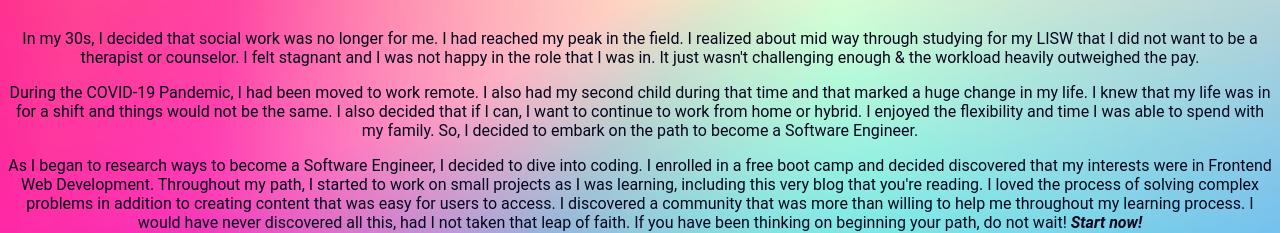
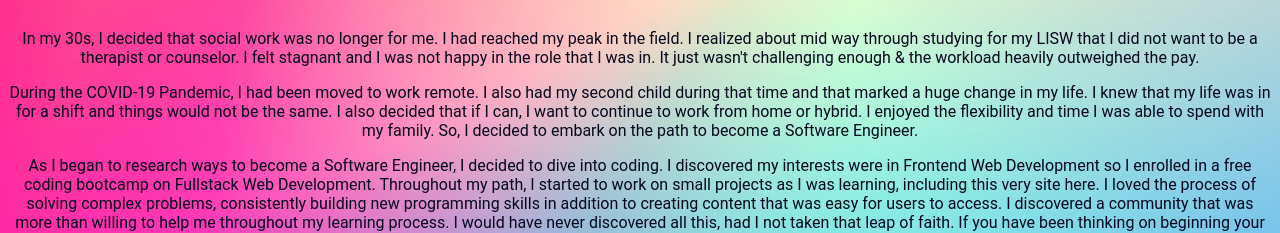
Before and after one commit to MaryJune89/Testing-blog, a plain HTML site: page index.html in a window 1280 px wide. Shown: the part 541-774 px from the top of the page. Drawn offline with Linux system fonts and the light colour scheme.

Commit message:
Update index.html

```diff
--- a/index.html
+++ b/index.html
@@ -49,10 +49,10 @@
             flexibility and time I was able to spend with my family. So, I decided to embark on the path to become a
             Software Engineer. </p>
 
-        <p>As I began to research ways to become a Software Engineer, I decided to dive into coding. I enrolled in a
-            free boot camp and decided discovered that my interests were in Frontend Web Development.
-            Throughout my path, I started to work on small projects as I was learning, including this very blog that
-            you're reading. I loved the process of solving complex problems in addition to creating content that was
+        <p>As I began to research ways to become a Software Engineer, I decided to dive into coding. I discovered my interests were in Frontend Web Development
+            so I enrolled in a free coding bootcamp on Fullstack Web Development.
+            Throughout my path, I started to work on small projects as I was learning, including this very site
+            here. I loved the process of solving complex problems, consistently building new programming skills in addition to creating content that was
             easy for users to access.
             I discovered a community that was more than willing to help me throughout my learning process. I would have
             never discovered all this, had I not taken that leap of faith. If you have been thinking on beginning your
```
